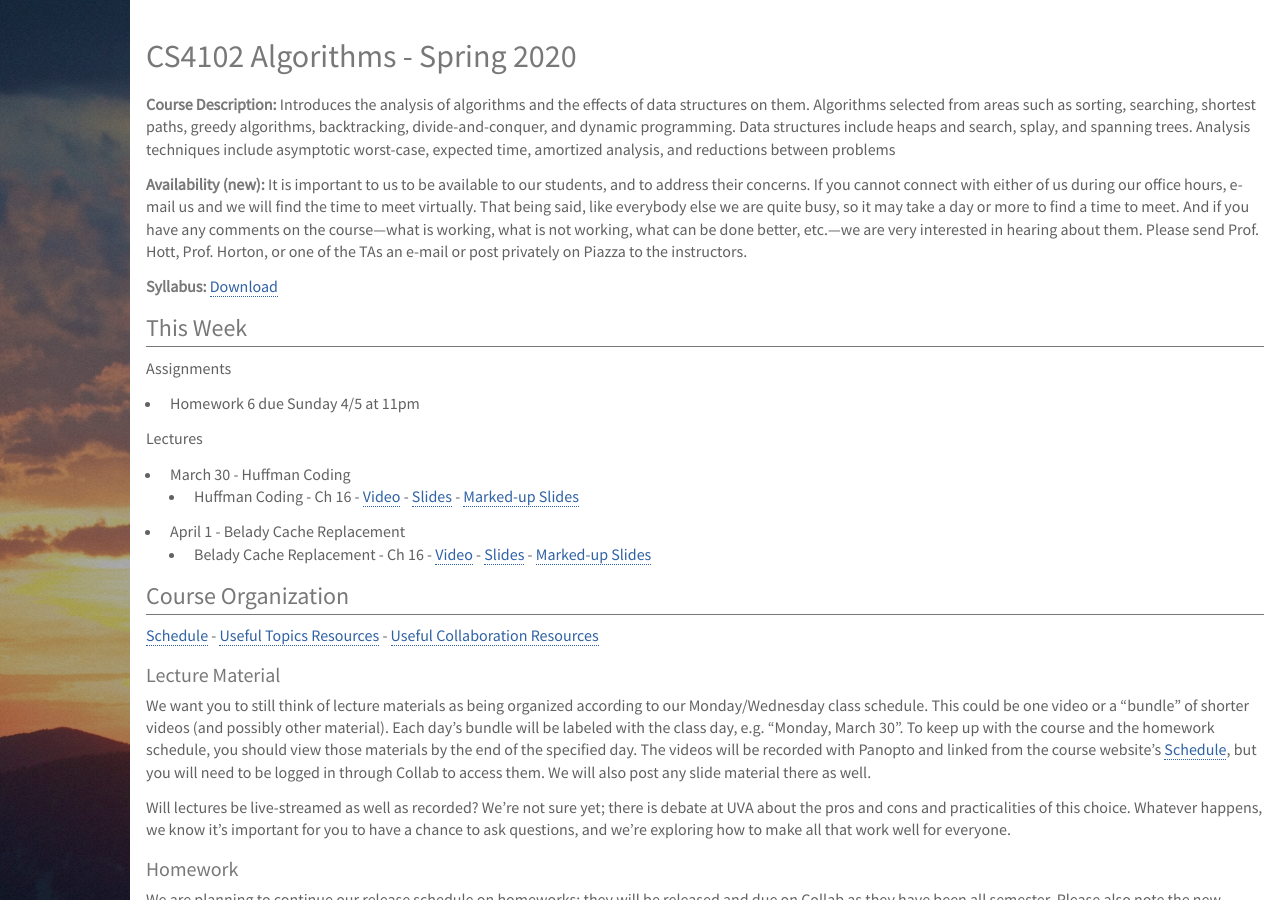
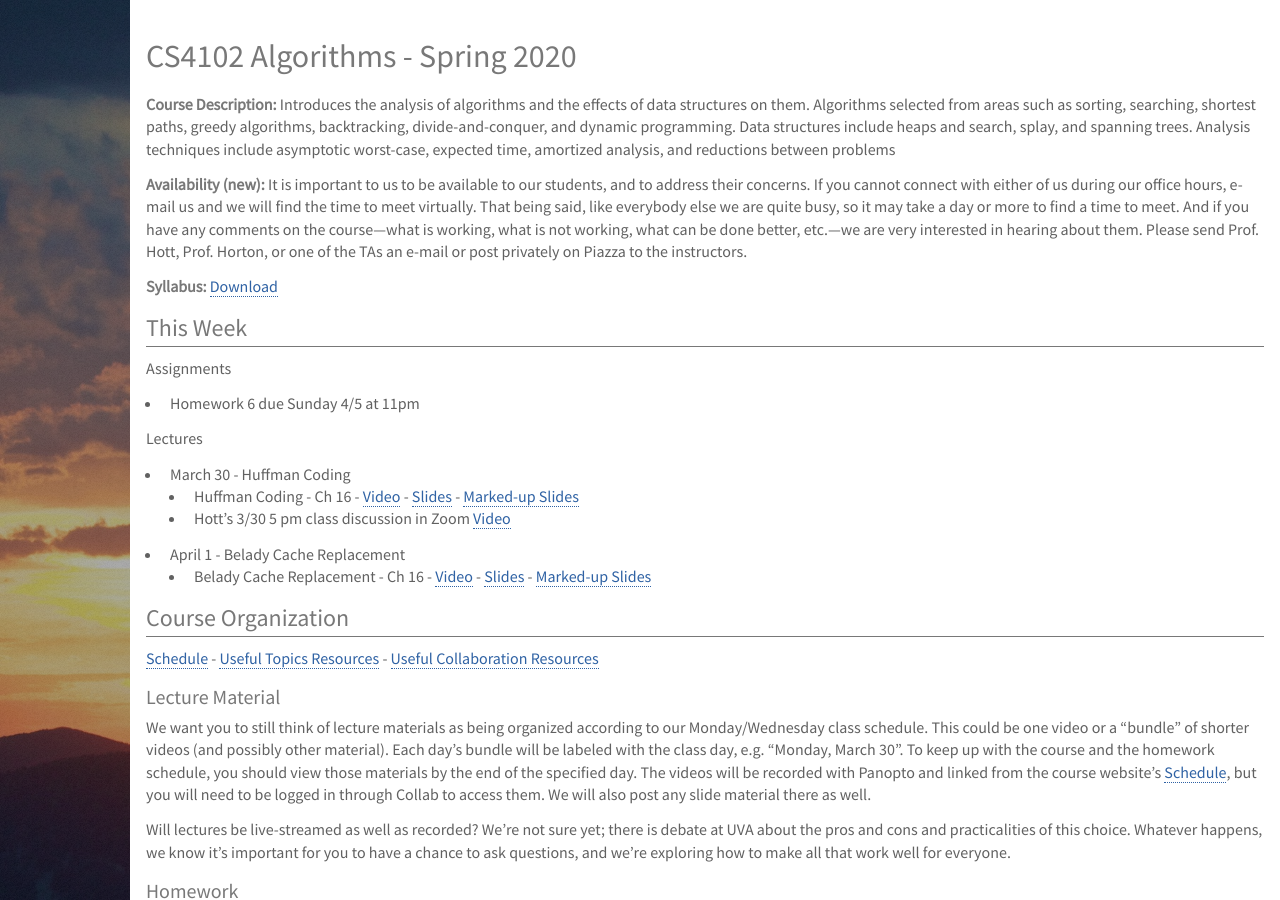
Before and after one commit to deternitydx/uvacs4102, a Jekyll site: the page built from index.md, in a window 1280 px wide and 900 px high. Built offline with Jekyll 4.4.1, drawn with Linux system fonts in a browser that asks for light colours; nearby versions of some CDN libraries; library files that are not in the unit come from our copies.

Commit message:
Added zoom video

```diff
--- a/index.md
+++ b/index.md
@@ -26,6 +26,7 @@ Lectures
 
 - March 30 - Huffman Coding
     - Huffman Coding - Ch 16 - [Video](https://uva.hosted.panopto.com/Panopto/Pages/Viewer.aspx?id=3b1c8d50-2efe-45bd-abd0-ab8e0047b241) - [Slides](lectures/l17_greedyHuffman.pdf) - [Marked-up Slides](lectures/l17_greedyHuffman_written.pdf)
+    - Hott's 3/30 5 pm class discussion in Zoom [Video](https://virginia.zoom.us/rec/share/75JvI-7trntOfKvqwWHVdYozHJ7meaa8gykZrPpfzkyVStTVWt8tX7wVHGzgPx24)
 - April 1 - Belady Cache Replacement
     - Belady Cache Replacement - Ch 16 - [Video](https://uva.hosted.panopto.com/Panopto/Pages/Viewer.aspx?id=efcd7af9-f766-4bbd-b02c-ab8f016692f0) - [Slides](lectures/l18_greedyCache.pdf) - [Marked-up Slides](lectures/l18_greedyCache_written.pdf)
 
```
Also changed, not shown: schedule.md (+1 -0 lines).
